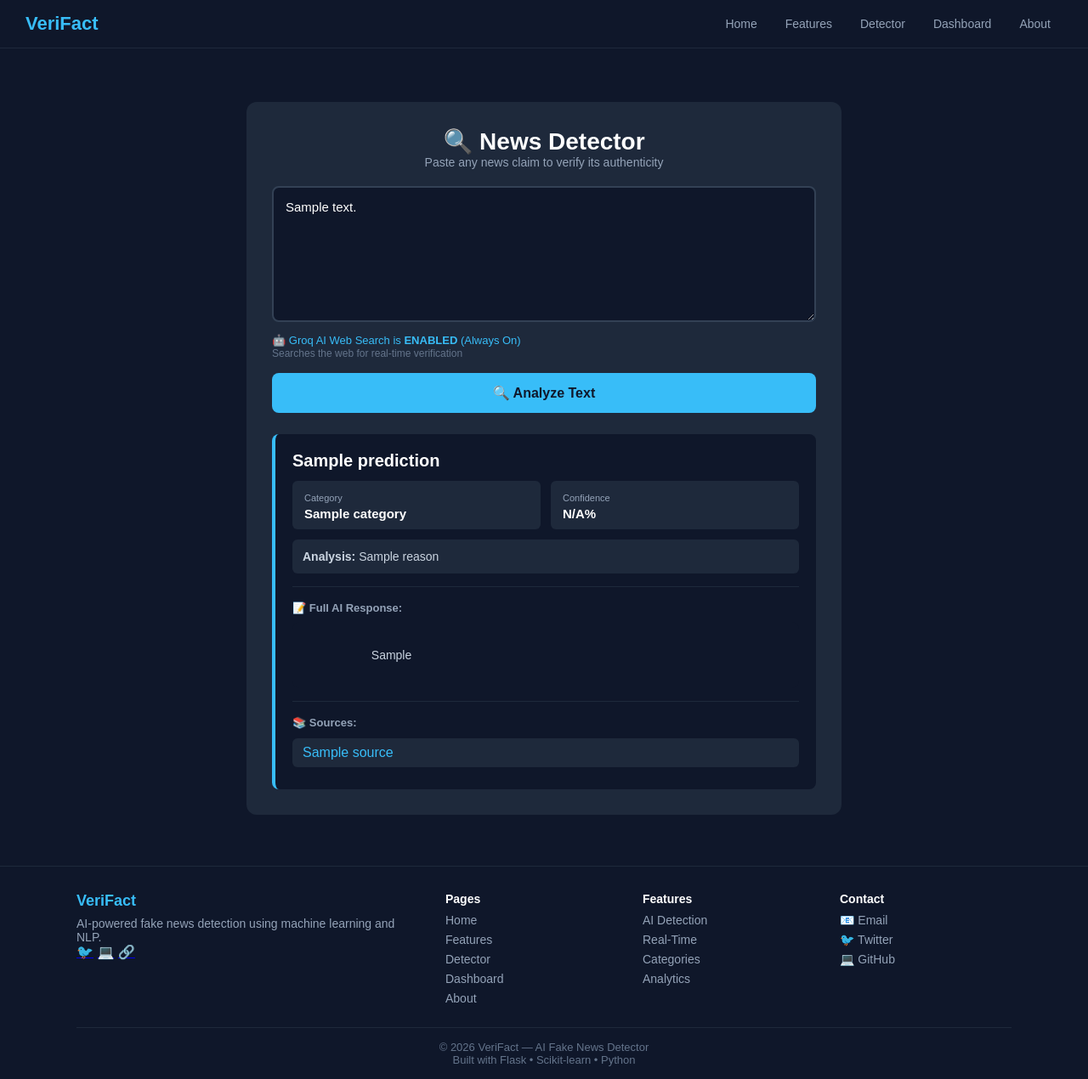
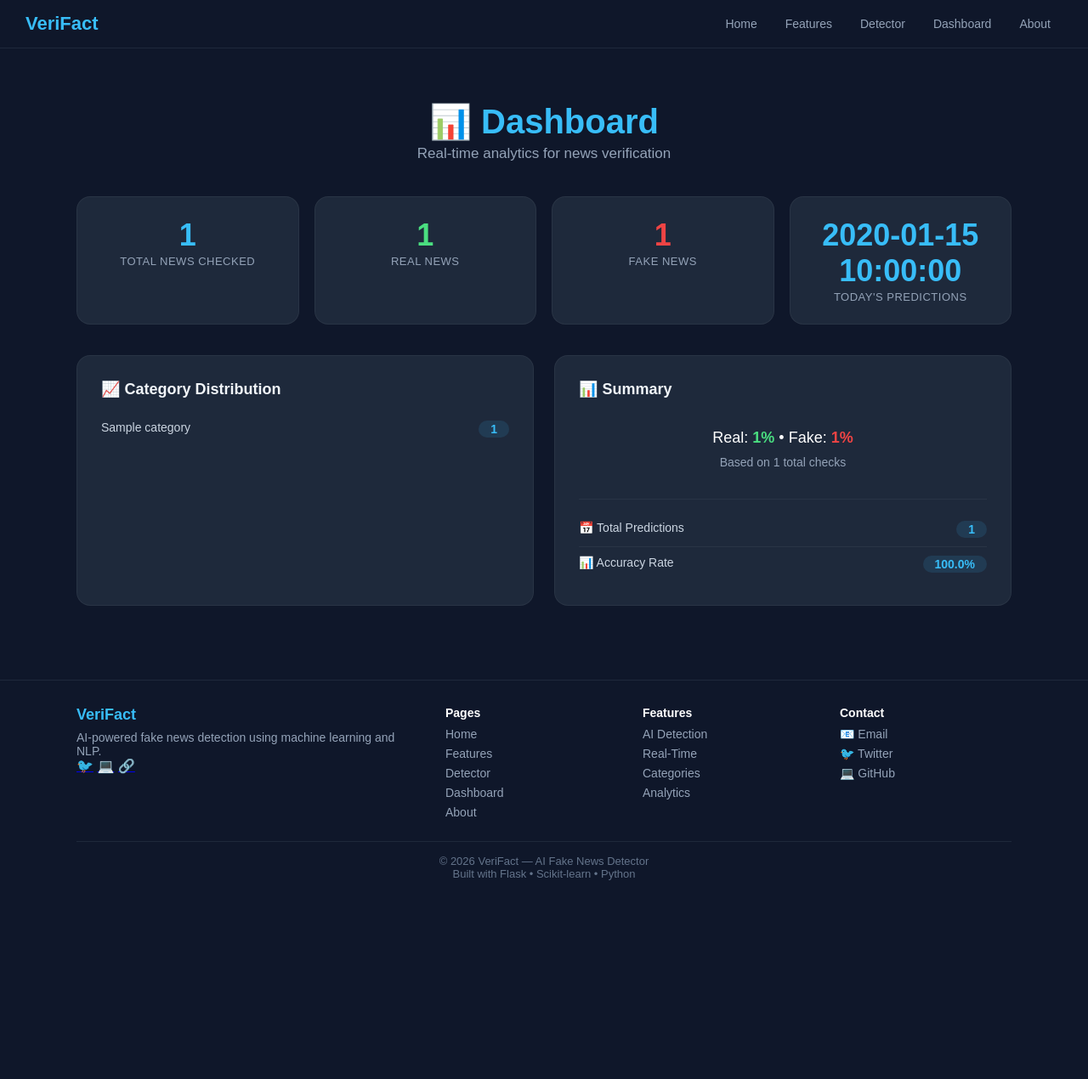
Before and after one commit to thanujakanchi/Fake-News-Detector, a Flask app: template templates/dashboard.html in a window 1280 px wide. Shown: the whole page at 85% size. After the commit the page ends 1036 px from the top, so only its background shows below. Run offline with Flask 3, Linux system fonts and the light colour scheme; the template is opened without the code that fills it: most values are stand-ins (such as "Sample title", 1, 10 or a date in 2020); one stand-in notice (Sample message) is shown.

Commit message:
Fix: Dashboard page with analytics

```diff
--- a/templates/dashboard.html
+++ b/templates/dashboard.html
@@ -1,84 +1,217 @@
 {% extends "base.html" %}
 
-{% block title %}News Detector - VeriFact{% endblock %}
+{% block title %}Dashboard - VeriFact{% endblock %}
 
 {% block content %}
-<div class="detector-page">
-    <div class="detector-box">
-        <h1>🔍 News Detector</h1>
-        <p class="sub">Paste any news claim to verify its authenticity</p>
+<div class="dashboard-page">
+    <div class="dashboard-container">
+        <div class="dashboard-header">
+            <h1>📊 Dashboard</h1>
+            <p>Real-time analytics for news verification</p>
+        </div>
 
-        <form method="POST">
-            <textarea
-                name="news"
-                placeholder="Enter news article or claim here..."
-                required
-            >{{ input_text if input_text else '' }}</textarea>
+        {% if stats and stats.total_checks > 0 %}
+        <div class="stats-grid">
+            <div class="stat-card">
+                <div class="stat-number primary">{{ stats.total_checks }}</div>
+                <div class="stat-label">Total News Checked</div>
+            </div>
+            <div class="stat-card">
+                <div class="stat-number real">{{ stats.real_count }}</div>
+                <div class="stat-label">Real News</div>
+            </div>
+            <div class="stat-card">
+                <div class="stat-number fake">{{ stats.fake_count }}</div>
+                <div class="stat-label">Fake News</div>
+            </div>
+            <div class="stat-card">
+                <div class="stat-number primary">{{ stats.today_predictions }}</div>
+                <div class="stat-label">Today's Predictions</div>
+            </div>
+        </div>
 
-            <!-- Groq AI is now ALWAYS enabled - removed checkbox -->
-            <div style="margin: 8px 0 16px;">
-                <span style="color: #38bdf8; font-size: 13px;">🤖 Groq AI Web Search is <strong>ENABLED</strong> (Always On)</span>
-                <small style="color: #64748b; font-size: 12px; display: block;">
-                    Searches the web for real-time verification
-                </small>
-            </div>
-
-            <button type="submit" class="detect-btn">🔍 Analyze Text</button>
-        </form>
-
-        <!-- Result -->
-        {% if prediction %}
-        <div class="result-box">
-            <div class="prediction {% if 'Real' in prediction %}real{% elif 'Fake' in prediction %}fake{% else %}uncertain{% endif %}">
-                {{ prediction }}
-            </div>
-
-            <div class="result-grid">
-                <div class="result-item">
-                    <label>Category</label>
-                    <div class="value">{{ category }}</div>
-                </div>
-                <div class="result-item">
-                    <label>Confidence</label>
-                    <div class="value">{{ "%.1f"|format(confidence) if confidence else "N/A" }}%</div>
-                </div>
-                {% if groq_used %}
-                <div class="result-item" style="grid-column: 1 / -1;">
-                    <label>🤖 Groq AI Analysis</label>
-                    <div class="value" style="font-size: 13px; color: #38bdf8;">Verified using Groq AI web search</div>
-                </div>
+        <div class="stats-details">
+            <div class="stats-detail-card">
+                <h3>📈 Category Distribution</h3>
+                {% if stats.category_counts %}
+                    {% for category, count in stats.category_counts.items() %}
+                    <div class="category-row">
+                        <span class="category-name">{{ category }}</span>
+                        <span class="category-count">{{ count }}</span>
+                    </div>
+                    {% endfor %}
+                {% else %}
+                    <p style="color: #94a3b8;">No categories detected yet</p>
                 {% endif %}
             </div>
 
-            <div class="reason">
-                <strong>Analysis:</strong> {{ reason }}
-            </div>
-
-            {% if groq_response %}
-            <div style="margin-top: 15px; padding-top: 15px; border-top: 1px solid #1e293b;">
-                <strong style="color: #94a3b8; font-size: 13px;">📝 Full AI Response:</strong>
-                <div style="background: #0f172a; padding: 15px; border-radius: 8px; margin-top: 8px; font-size: 14px; color: #cbd5e1; white-space: pre-wrap; max-height: 300px; overflow-y: auto;">
-                    {{ groq_response }}
+            <div class="stats-detail-card">
+                <h3>📊 Summary</h3>
+                <div style="padding: 20px; text-align: center;">
+                    <p style="font-size: 18px; margin-bottom: 10px;">
+                        Real: <strong style="color: #4ade80;">{{ stats.real_percentage }}%</strong> &bull;
+                        Fake: <strong style="color: #ef4444;">{{ stats.fake_percentage }}%</strong>
+                    </p>
+                    <p style="color: #94a3b8; font-size: 14px;">
+                        Based on {{ stats.total_checks }} total checks
+                    </p>
+                </div>
+                <div style="margin-top: 15px; padding-top: 15px; border-top: 1px solid rgba(255,255,255,0.05);">
+                    <div class="category-row">
+                        <span class="category-name">📅 Total Predictions</span>
+                        <span class="category-count">{{ stats.total_predictions }}</span>
+                    </div>
+                    <div class="category-row">
+                        <span class="category-name">📊 Accuracy Rate</span>
+                        <span class="category-count">
+                            {% if stats.total_checks > 0 %}
+                                {{ "%.1f"|format((stats.real_count / stats.total_checks) * 100) }}%
+                            {% else %}
+                                N/A
+                            {% endif %}
+                        </span>
+                    </div>
                 </div>
             </div>
-            {% endif %}
-
-            {% if sources %}
-            <div style="margin-top: 15px; padding-top: 15px; border-top: 1px solid #1e293b;">
-                <strong style="color: #94a3b8; font-size: 13px;">📚 Sources:</strong>
-                <ul style="list-style: none; margin-top: 10px;">
-                    {% for source in sources %}
-                    <li style="padding: 8px 12px; background: #1e293b; border-radius: 6px; margin-bottom: 6px;">
-                        <a href="{{ source }}" target="_blank" style="color: #38bdf8; text-decoration: none; word-break: break-all;">
-                            {{ source }}
-                        </a>
-                    </li>
-                    {% endfor %}
-                </ul>
-            </div>
-            {% endif %}
+        </div>
+        {% else %}
+        <div style="text-align: center; padding: 60px 20px; background: #1e293b; border-radius: 16px;">
+            <span style="font-size: 56px; display: block; margin-bottom: 16px;">📭</span>
+            <h2 style="color: #f1f5f9; margin-bottom: 10px;">No Data Yet</h2>
+            <p style="color: #94a3b8; font-size: 17px;">Start detecting news to see analytics here!</p>
+            <a href="{{ url_for('detector') }}" style="display: inline-block; margin-top: 20px; padding: 12px 32px; background: #38bdf8; color: #0f172a; text-decoration: none; border-radius: 30px; font-weight: 600;">Go to Detector</a>
         </div>
         {% endif %}
     </div>
 </div>
 {% endblock %}
+
+{% block extra_css %}
+<style>
+    .dashboard-page {
+        min-height: 100vh;
+        padding: 120px 20px 60px;
+        background: #0f172a;
+    }
+
+    .dashboard-container {
+        max-width: 1100px;
+        margin: 0 auto;
+    }
+
+    .dashboard-header {
+        text-align: center;
+        margin-bottom: 40px;
+    }
+
+    .dashboard-header h1 {
+        font-size: 40px;
+        color: #38bdf8;
+        margin-bottom: 4px;
+    }
+
+    .dashboard-header p {
+        color: #94a3b8;
+        font-size: 17px;
+    }
+
+    .stats-grid {
+        display: grid;
+        grid-template-columns: repeat(auto-fit, minmax(180px, 1fr));
+        gap: 18px;
+        margin-bottom: 36px;
+    }
+
+    .stat-card {
+        background: #1e293b;
+        padding: 24px;
+        border-radius: 16px;
+        text-align: center;
+        border: 1px solid rgba(255,255,255,0.05);
+        transition: all 0.3s ease;
+    }
+
+    .stat-card:hover {
+        transform: translateY(-3px);
+        border-color: #38bdf8;
+    }
+
+    .stat-number {
+        font-size: 36px;
+        font-weight: 800;
+        margin-bottom: 2px;
+    }
+
+    .stat-number.real { color: #4ade80; }
+    .stat-number.fake { color: #ef4444; }
+    .stat-number.primary { color: #38bdf8; }
+
+    .stat-label {
+        font-size: 13px;
+        color: #94a3b8;
+        text-transform: uppercase;
+        letter-spacing: 0.5px;
+    }
+
+    .stats-details {
+        display: grid;
+        grid-template-columns: 1fr 1fr;
+        gap: 24px;
+    }
+
+    .stats-detail-card {
+        background: #1e293b;
+        padding: 28px;
+        border-radius: 16px;
+        border: 1px solid rgba(255,255,255,0.05);
+    }
+
+    .stats-detail-card h3 {
+        font-size: 18px;
+        margin-bottom: 16px;
+        color: #f1f5f9;
+    }
+
+    .category-row {
+        display: flex;
+        justify-content: space-between;
+        padding: 10px 0;
+        border-bottom: 1px solid rgba(255,255,255,0.05);
+        color: #cbd5e1;
+        font-size: 14px;
+    }
+
+    .category-row:last-child {
+        border-bottom: none;
+    }
+
+    .category-count {
+        background: rgba(56, 189, 248, 0.12);
+        padding: 2px 14px;
+        border-radius: 12px;
+        color: #38bdf8;
+        font-weight: 600;
+    }
+
+    @media (max-width: 768px) {
+        .stats-details {
+            grid-template-columns: 1fr;
+        }
+        .stats-grid {
+            grid-template-columns: 1fr 1fr;
+        }
+    }
+
+    @media (max-width: 480px) {
+        .stats-grid {
+            grid-template-columns: 1fr;
+        }
+        .dashboard-header h1 {
+            font-size: 28px;
+        }
+        .stat-number {
+            font-size: 28px;
+        }
+    }
+</style>
+{% endblock %}
```
